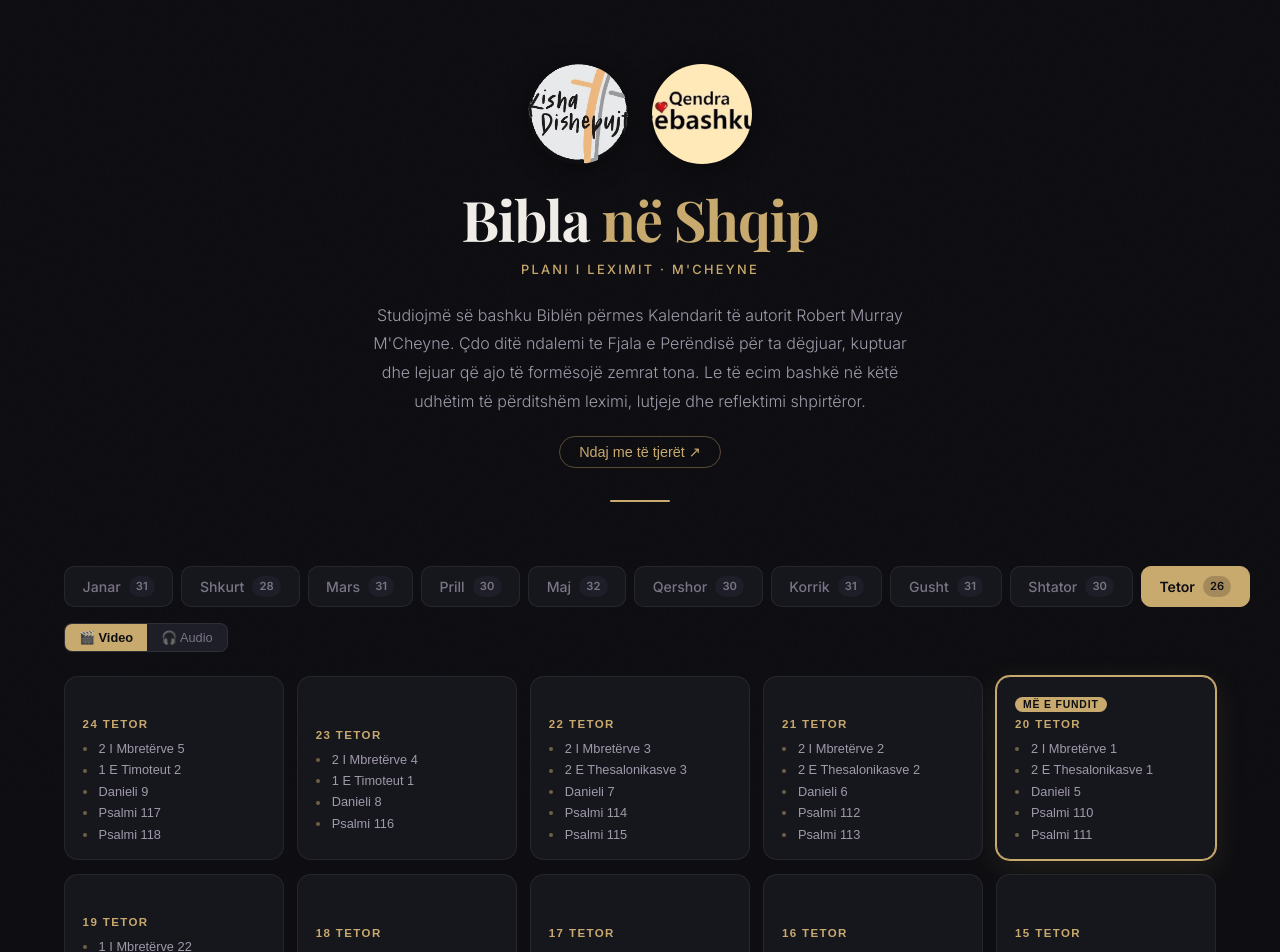
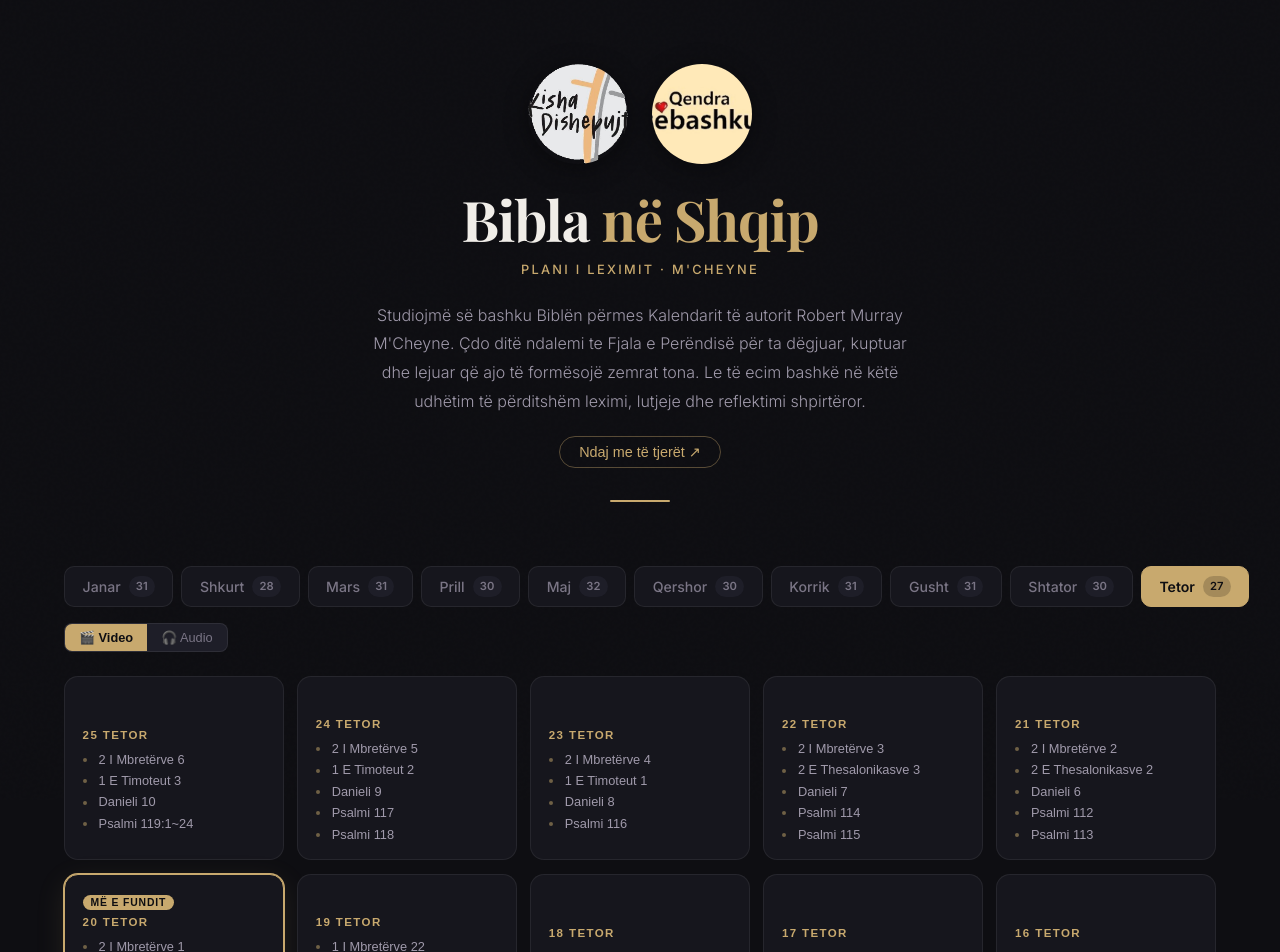
Before and after one commit to jeffandmeredith-max/bibla-shqip, a React (Vite) app: page / in a window 1280 px wide. Shown: the top 952 px of the page. Built offline with nearby package versions, Linux system fonts and the light colour scheme.

Commit message:
chore: daily update 2026-10-25

```diff
--- a/src/data/october.js
+++ b/src/data/october.js
@@ -653,5 +653,28 @@ export const october = [
         "start": 755
       }
     ]
+  },
+  {
+    "day": 25,
+    "date": "25 Tetor",
+    "videoId": "2RQodF5yp5Y",
+    "readings": [
+      {
+        "title": "2 I Mbretërve 6",
+        "start": 0
+      },
+      {
+        "title": "1 E Timoteut 3",
+        "start": 315
+      },
+      {
+        "title": "Danieli 10",
+        "start": 410
+      },
+      {
+        "title": "Psalmi 119:1~24",
+        "start": 737
+      }
+    ]
   }
 ]
```
